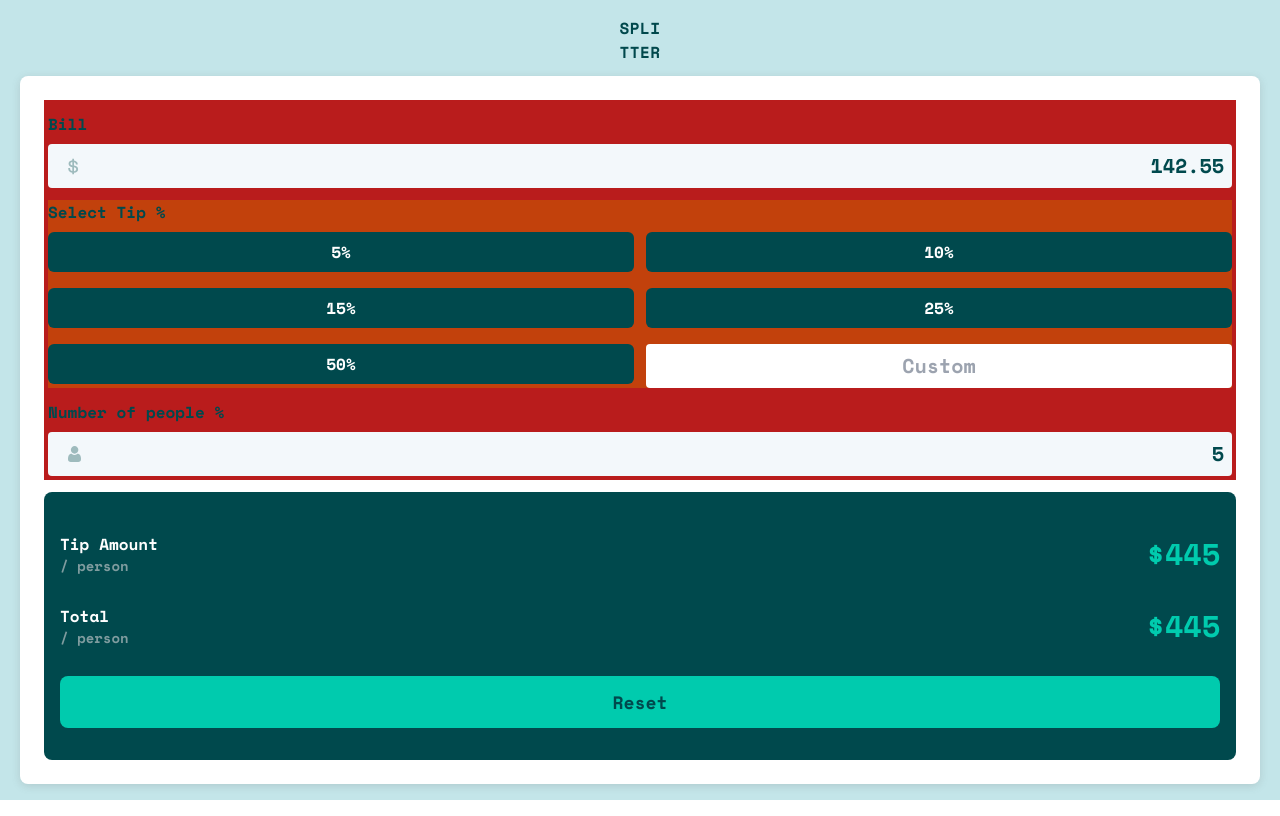
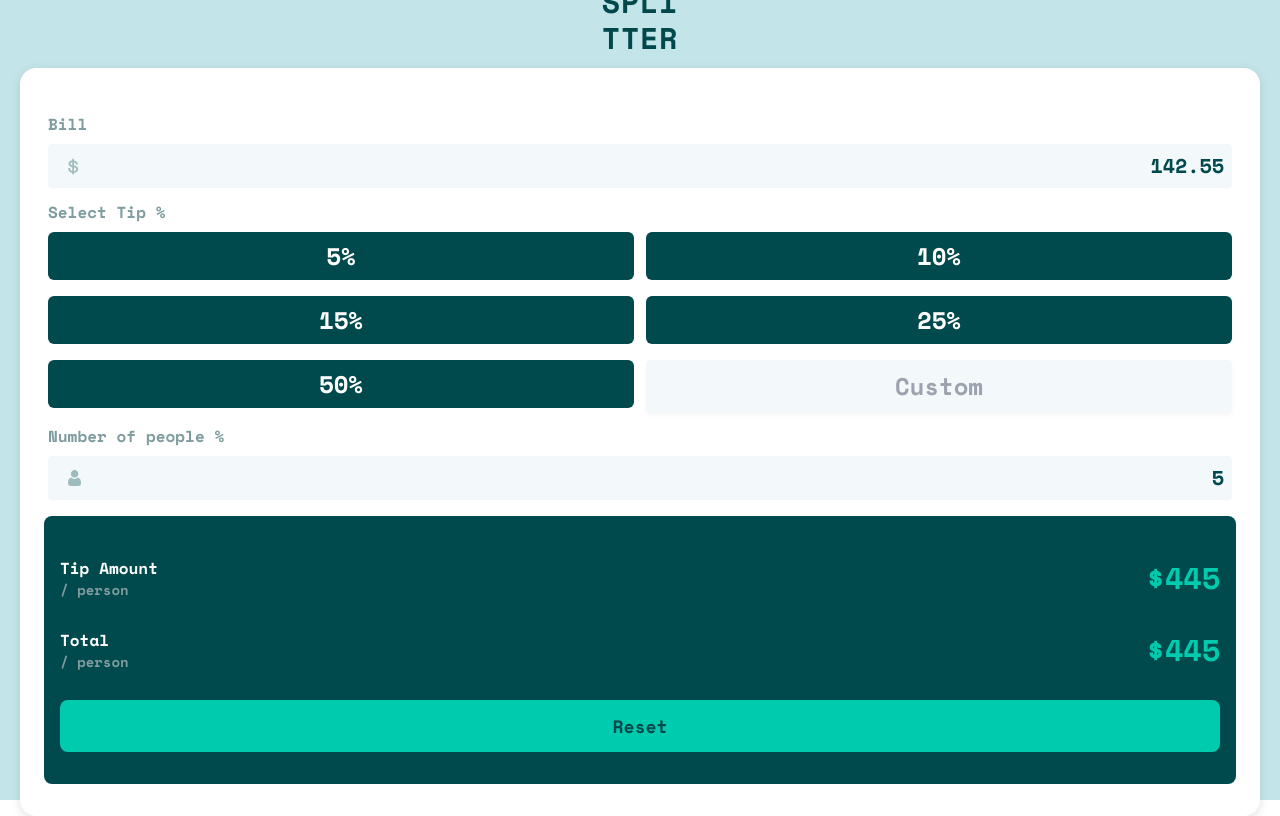
Before and after one commit to iddimsangi/tip-splitter-project, a React (Create React App) app: page / in a window 1280 px wide. Built offline with nearby package versions, Linux system fonts and the light colour scheme.

Commit message:
feat:text colors and font weight modified

```diff
--- a/src/App.js
+++ b/src/App.js
@@ -7,14 +7,14 @@ function App() {
   return (
     <div>
       <div className="bg-[#C3E5E9] h-screen flex flex-col justify-center items-center p-5">
-        <h1 className="text-[#00484C] uppercase font-mono font-extrabold tracking-wide">
+        <h1 className="text-[#00484C] uppercase font-mono text-3xl tracking-wide tracking-wide">
           Spli <span className="block">tter</span>
         </h1>
-        <div className="bg-white customShadow rounded-lg p-6 mt-3  shadow-lg min-w-full flex flex-col justify-center items-center space-y-3">
-          <div className=" bg-red-700 w-full p-1 flex flex-col space-y-3">
+        <div className="bg-white customShadow rounded-2xl px-6 py-8 mt-3  shadow-lg min-w-full flex flex-col justify-center items-center space-y-3">
+          <div className="w-full p-1 flex flex-col space-y-3">
             <Input labelText="Bill" imgSrc={dollar} value={142.55} />
-            <div className=" bg-orange-700 w-full ">
-              <h2 className=" font-mono text-very-dark-cyan mb-2">
+            <div className="w-full ">
+              <h2 className=" font-mono text-grayish-cyan mb-2">
                 Select Tip %
               </h2>
               <div className=" grid grid-cols-2 grid-rows-3 gap-3">
@@ -26,7 +26,7 @@ function App() {
                 <input
                   type="text"
                   placeholder="Custom"
-                  className="w-full bg-white font-extrabold text-xl rounded text-center font-mono text-very-dark-cyan outline-none"
+                  className="w-full bg-[#F3F8FB] font-extrabold text-2xl rounded text-center customShadowInp font-mono text-very-dark-cyan outline-none"
                 />
               </div>
             </div>
--- a/src/Input.js
+++ b/src/Input.js
@@ -4,7 +4,7 @@ import React from "react";
 function Input({ labelText, imgSrc, value }) {
   return (
     <form className="flex flex-col mt-2">
-      <label className="font-mono text-very-dark-cyan mb-2">{labelText}</label>
+      <label className="font-mono text-grayish-cyan mb-2">{labelText}</label>
       <div className="flex items-center bg-[#F3F8FB] p-2 rounded">
         <img src={imgSrc} className="ml-3" alt="icon" />
         <input
--- a/src/PercentageButton.js
+++ b/src/PercentageButton.js
@@ -4,7 +4,7 @@ import React from "react";
 function PercentageButton({ percentage }) {
   return (
     <a
-      className="bg-very-dark-cyan flex justify-center items-center px-12 text-white mb-1 font-mono font-bold rounded-md py-2"
+      className="bg-very-dark-cyan flex justify-center items-center text-2xl px-12 text-white mb-1 font-mono font-bold rounded-md py-2"
       href="#"
     >
       {percentage}%
--- a/src/index.css
+++ b/src/index.css
@@ -5,3 +5,6 @@
 .customShadow{
     box-shadow: rgba(99, 99, 99, 0.2) 0px 2px 8px 0px;
 }
+.customShadowInp{
+    box-shadow: rgba(0, 0, 0, 0.04) 0px 3px 5px;
+}
```
